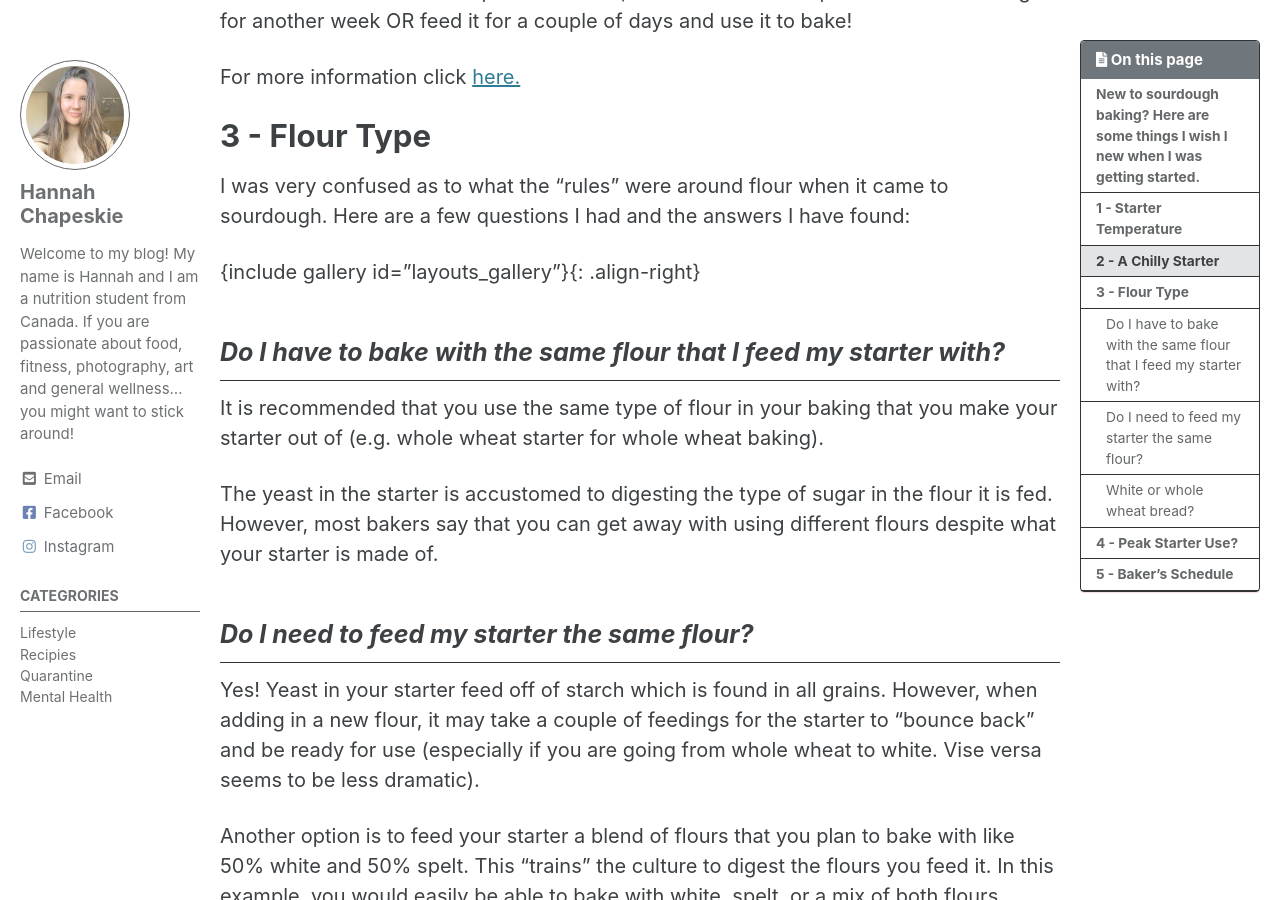
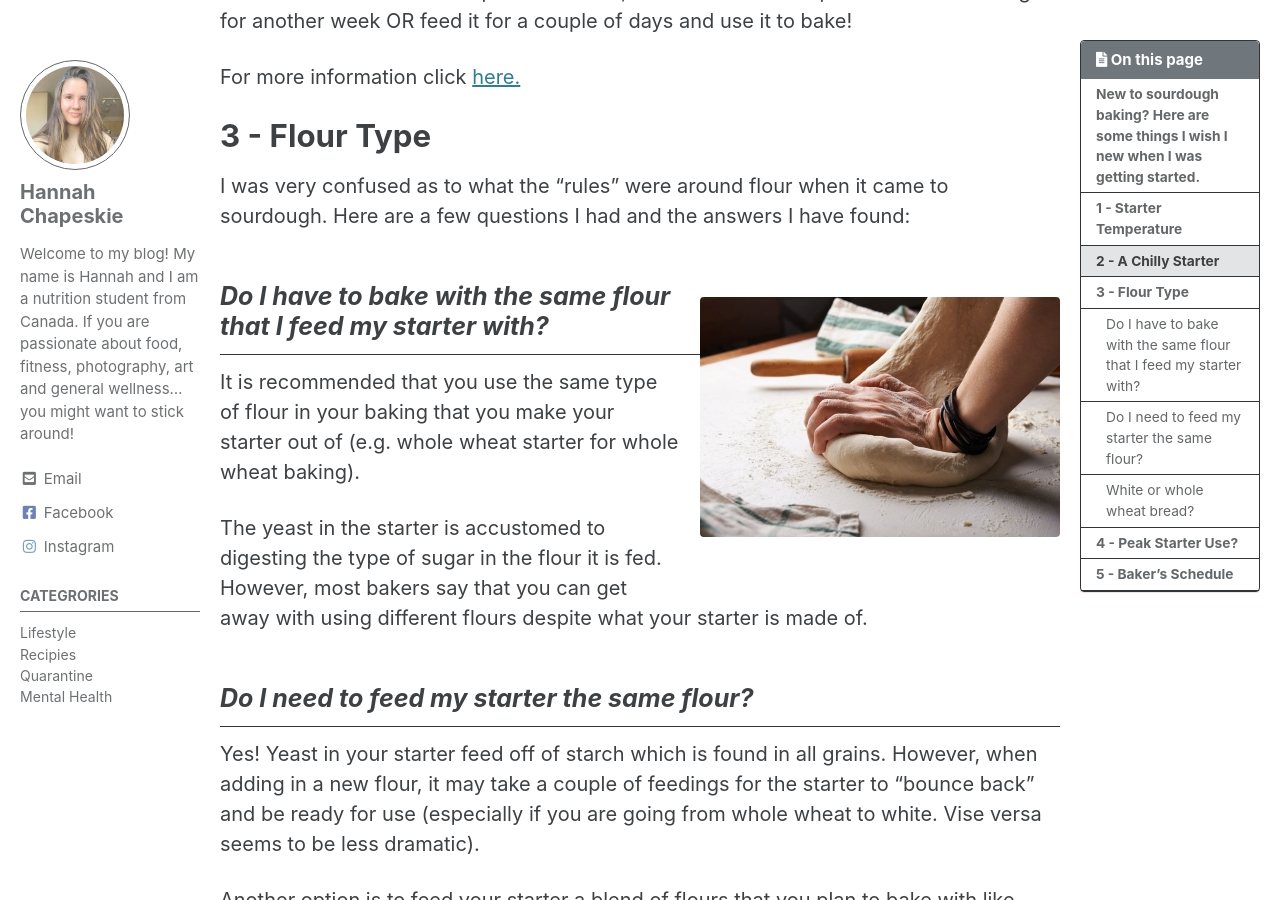
Before and after one commit to dylanbabel/yinandyams, a Jekyll site: the page built from _posts/2020-06-04-for-starters-sourdough-tips-for-beginners.md, in a window 1280 px wide and 900 px high, scrolled down 1797 px. Built offline with Jekyll 4.4.1, drawn with Linux system fonts in a browser that asks for light colours; cached includes are drawn as plain includes.

Commit message:
Update 2020-06-04-for-starters-sourdough-tips-for-beginners.md

```diff
--- a/_posts/2020-06-04-for-starters-sourdough-tips-for-beginners.md
+++ b/_posts/2020-06-04-for-starters-sourdough-tips-for-beginners.md
@@ -54,7 +54,7 @@ For more information click <a href="https://www.kingarthurflour.com/recipes/feed
 # 3 - Flour Type
 I was very confused as to what the "rules" were around flour when it came to sourdough. Here are a few questions I had and the answers I have found:
 
-{include gallery id="layouts_gallery"}{: .align-right}
+{% include gallery id="layouts_gallery" %}{: .align-right}
 
 ## *Do I have to bake with the same flour that I feed my starter with?*
 
```
